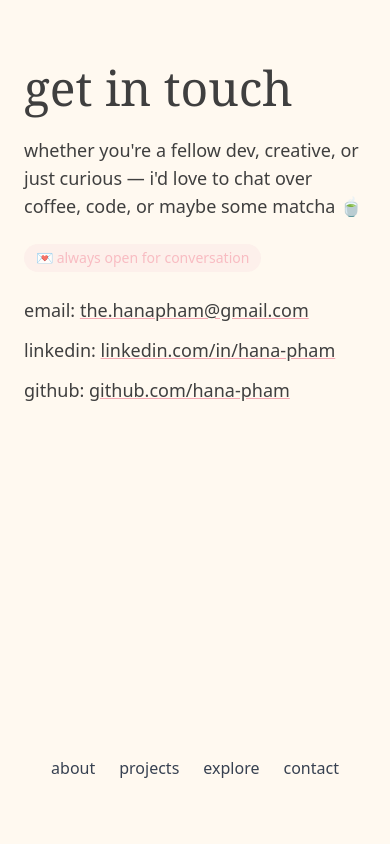
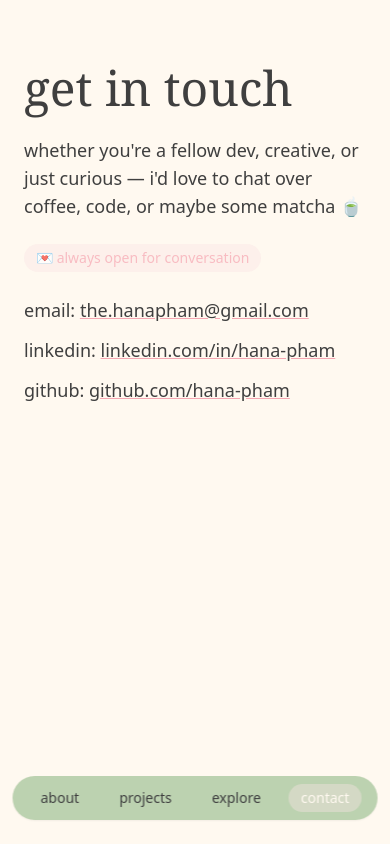
Before and after one commit to Hana-pham/HanaPortfolio, a Next.js app: page /contact in a window 390 px wide. Built offline with nearby package versions, Linux system fonts and the light colour scheme.

Commit message:
change mobile layout

```diff
--- a/src/app/contact/page.tsx
+++ b/src/app/contact/page.tsx
@@ -1,5 +1,7 @@
 'use client';
 import Link from "next/link";
+import MobileNav from '@/components/MobileNav';
+import React from 'react';
 
 export default function ContactPage() {
   return (
@@ -66,12 +68,7 @@ export default function ContactPage() {
 
       {/* Bottom nav (mobile only) */}
       <div className="md:hidden mt-12">
-        <nav className="flex justify-center space-x-6 text-base text-gray-700">
-          <Link href="/" className="hover:underline">about</Link>
-          <Link href="/projects" className="hover:underline">projects</Link>
-          <Link href="/explore" className="hover:underline">explore</Link>
-          <Link href="/contact" className="hover:underline">contact</Link>
-        </nav>
+        <MobileNav />
       </div>
     </main>
   );
--- a/src/app/explore/page.tsx
+++ b/src/app/explore/page.tsx
@@ -1,5 +1,7 @@
 'use client';
 import Link from "next/link";
+import MobileNav from '@/components/MobileNav';
+import React from 'react';
 
 export default function ExplorePage() {
   return (
@@ -64,12 +66,7 @@ export default function ExplorePage() {
 
       {/* Bottom nav (mobile only) */}
       <div className="md:hidden mt-12">
-        <nav className="flex justify-center space-x-6 text-base text-gray-700">
-          <Link href="/" className="hover:underline">about</Link>
-          <Link href="/projects" className="hover:underline">projects</Link>
-          <Link href="/explore" className="hover:underline">explore</Link>
-          <Link href="/contact" className="hover:underline">contact</Link>
-        </nav>
+        <MobileNav />
       </div>
     </main>
   );
--- a/src/app/projects/page.tsx
+++ b/src/app/projects/page.tsx
@@ -1,5 +1,8 @@
 'use client';
 import Link from "next/link";
+import MobileNav from '@/components/MobileNav';
+import React from 'react';
+
 
 export default function ProjectsPage() {
   return (
@@ -51,12 +54,7 @@ export default function ProjectsPage() {
 
       {/* Bottom nav (mobile only) */}
       <div className="md:hidden mt-12">
-        <nav className="flex justify-center space-x-6 text-base text-gray-700">
-          <Link href="/" className="hover:underline">about</Link>
-          <Link href="/projects" className="hover:underline">projects</Link>
-          <Link href="/explore" className="hover:underline">explore</Link>
-          <Link href="/contact" className="hover:underline">contact</Link>
-        </nav>
+        <MobileNav />
       </div>
     </main>
   );
--- /dev/null
+++ b/src/components/MobileNav.tsx
@@ -0,0 +1,35 @@
+'use client';
+import Link from 'next/link';
+import { usePathname } from 'next/navigation';
+
+export default function MobileNav() {
+  const pathname = usePathname();
+
+  const navItems = [
+    { name: 'about', href: '/' },
+    { name: 'projects', href: '/projects' },
+    { name: 'explore', href: '/explore' },
+    { name: 'contact', href: '/contact' },
+  ];
+
+  return (
+    <div className="md:hidden fixed bottom-6 left-1/2 -translate-x-1/2 bg-matcha/80 px-4 py-2 rounded-full flex gap-4 backdrop-blur shadow-sm z-50">
+      {navItems.map((item) => {
+        const isActive = pathname === item.href;
+        return (
+          <Link
+            key={item.name}
+            href={item.href}
+            className={`px-3 py-1 rounded-full text-sm font-medium transition-all ${
+              isActive
+                ? 'bg-light-pink/40 text-cream'
+                : 'text-dark-grey hover:text-white/80'
+            }`}
+          >
+            {item.name}
+          </Link>
+        );
+      })}
+    </div>
+  );
+}
```
